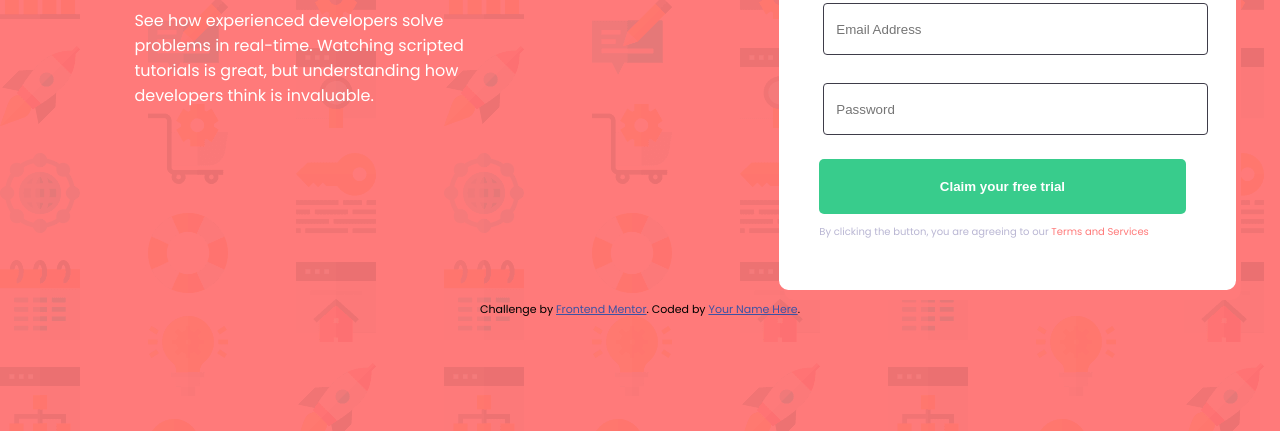
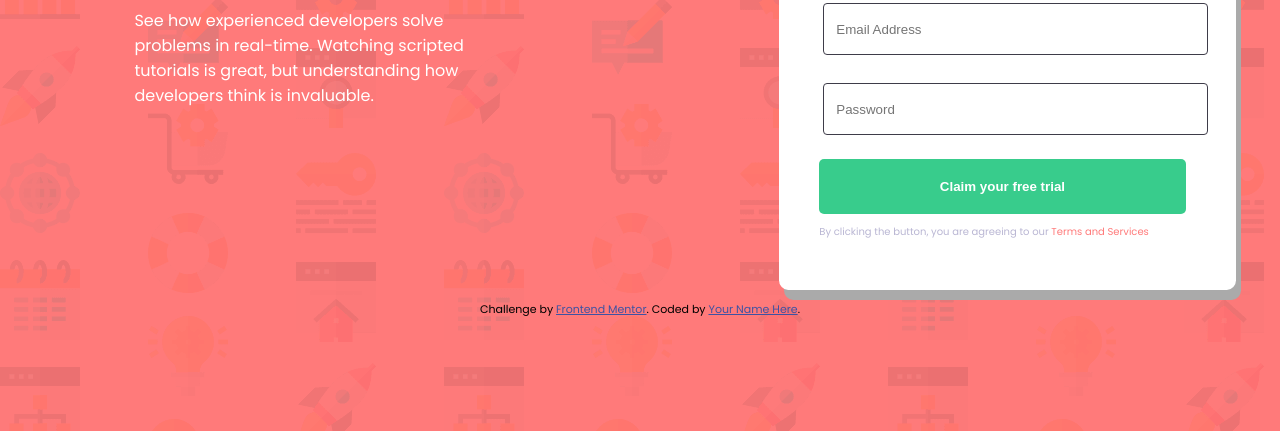
Before and after one commit to shubhanginisharma627/intro-component-with-sign-up-forum, a plain HTML site: page index.html in a window 1280 px wide. Shown: the part 369-800 px from the top of the page. Drawn offline with Linux system fonts and the light colour scheme.

Commit message:
Update style.css

```diff
--- a/style.css
+++ b/style.css
@@ -97,7 +97,7 @@ body{
       margin-right: 100px;
       padding: 40px 50px 40px 40px;
       border-radius: 2%;
-       box-shadow: 5px 10px hsl(0, 100%, 74%) ;
+       box-shadow: 5px 10px #aaaaaa;
   }
   h1,.fell{
     padding-right: 45%;
```
